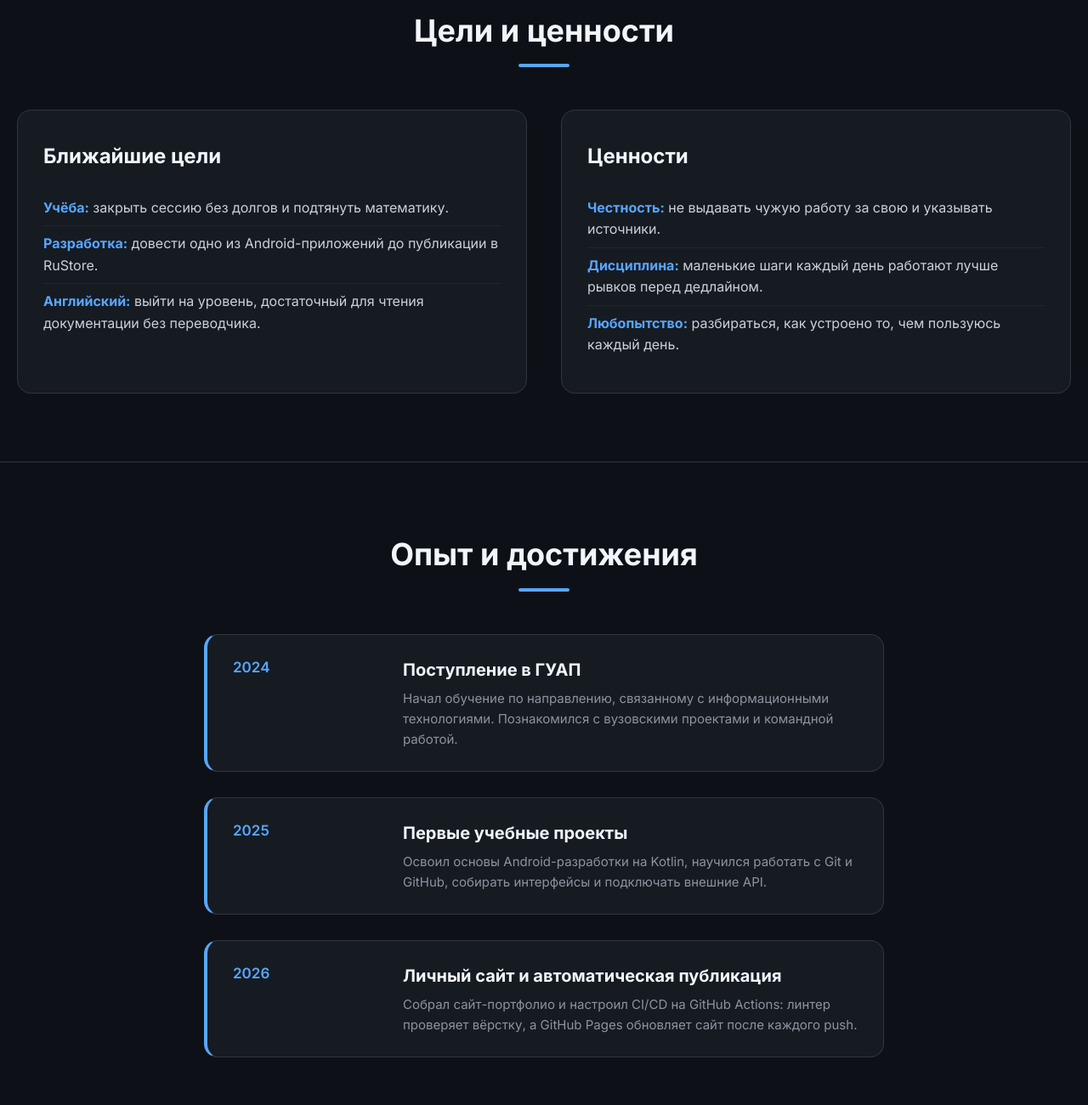
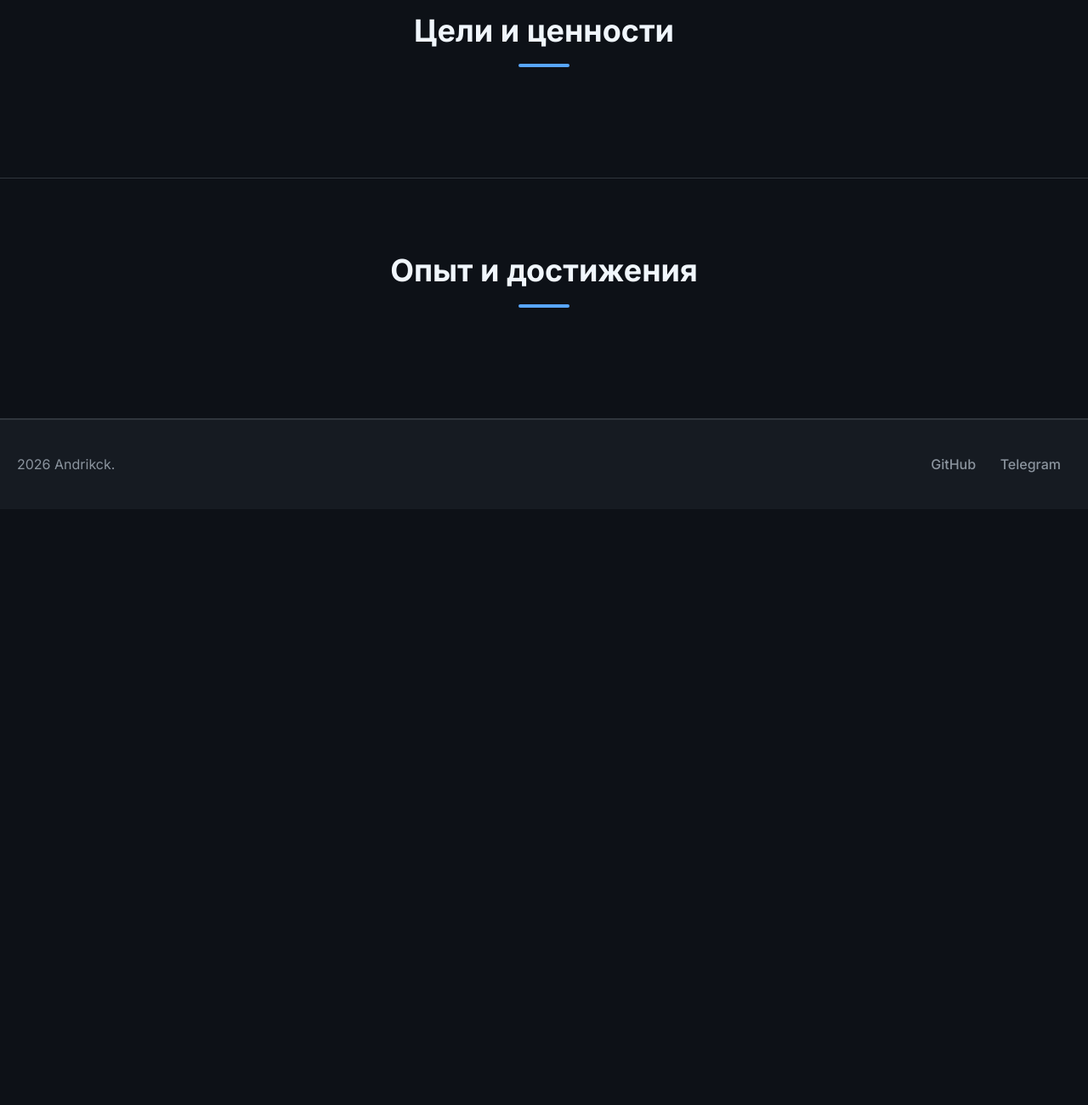
Before and after one commit to andreyvol2005/WebSite, a plain HTML site: page index.html in a window 1280 px wide. Shown: the part 1860-3160 px from the top of the page at 85% size. After the commit the page ends 2459 px from the top, so only its background shows below. Drawn offline with Linux system fonts and the light colour scheme.

Commit message:
Revert "feat: заполнить разделы целей и опыта"
This reverts commit fa972e2b2a1df8a9cdae6062730572948039a7b6.

```diff
--- a/index.html
+++ b/index.html
@@ -111,22 +111,6 @@
         <div class="container">
             <h2 class="section-title">Цели и ценности</h2>
             <div class="goals-grid">
-                <div class="goal-item">
-                    <h3>Ближайшие цели</h3>
-                    <ul>
-                        <li><strong>Учёба:</strong> закрыть сессию без долгов и подтянуть математику.</li>
-                        <li><strong>Разработка:</strong> довести одно из Android-приложений до публикации в RuStore.</li>
-                        <li><strong>Английский:</strong> выйти на уровень, достаточный для чтения документации без переводчика.</li>
-                    </ul>
-                </div>
-                <div class="goal-item">
-                    <h3>Ценности</h3>
-                    <ul>
-                        <li><strong>Честность:</strong> не выдавать чужую работу за свою и указывать источники.</li>
-                        <li><strong>Дисциплина:</strong> маленькие шаги каждый день работают лучше рывков перед дедлайном.</li>
-                        <li><strong>Любопытство:</strong> разбираться, как устроено то, чем пользуюсь каждый день.</li>
-                    </ul>
-                </div>
             </div>
         </div>
     </section>
@@ -136,27 +120,6 @@
         <div class="container">
             <h2 class="section-title">Опыт и достижения</h2>
             <div class="timeline">
-                <div class="timeline-item">
-                    <div class="timeline-date">2024</div>
-                    <div class="timeline-content">
-                        <h3>Поступление в ГУАП</h3>
-                        <p>Начал обучение по направлению, связанному с информационными технологиями. Познакомился с вузовскими проектами и командной работой.</p>
-                    </div>
-                </div>
-                <div class="timeline-item">
-                    <div class="timeline-date">2025</div>
-                    <div class="timeline-content">
-                        <h3>Первые учебные проекты</h3>
-                        <p>Освоил основы Android-разработки на Kotlin, научился работать с Git и GitHub, собирать интерфейсы и подключать внешние API.</p>
-                    </div>
-                </div>
-                <div class="timeline-item">
-                    <div class="timeline-date">2026</div>
-                    <div class="timeline-content">
-                        <h3>Личный сайт и автоматическая публикация</h3>
-                        <p>Собрал сайт-портфолио и настроил CI/CD на GitHub Actions: линтер проверяет вёрстку, а GitHub Pages обновляет сайт после каждого push.</p>
-                    </div>
-                </div>
             </div>
         </div>
     </section>
```
